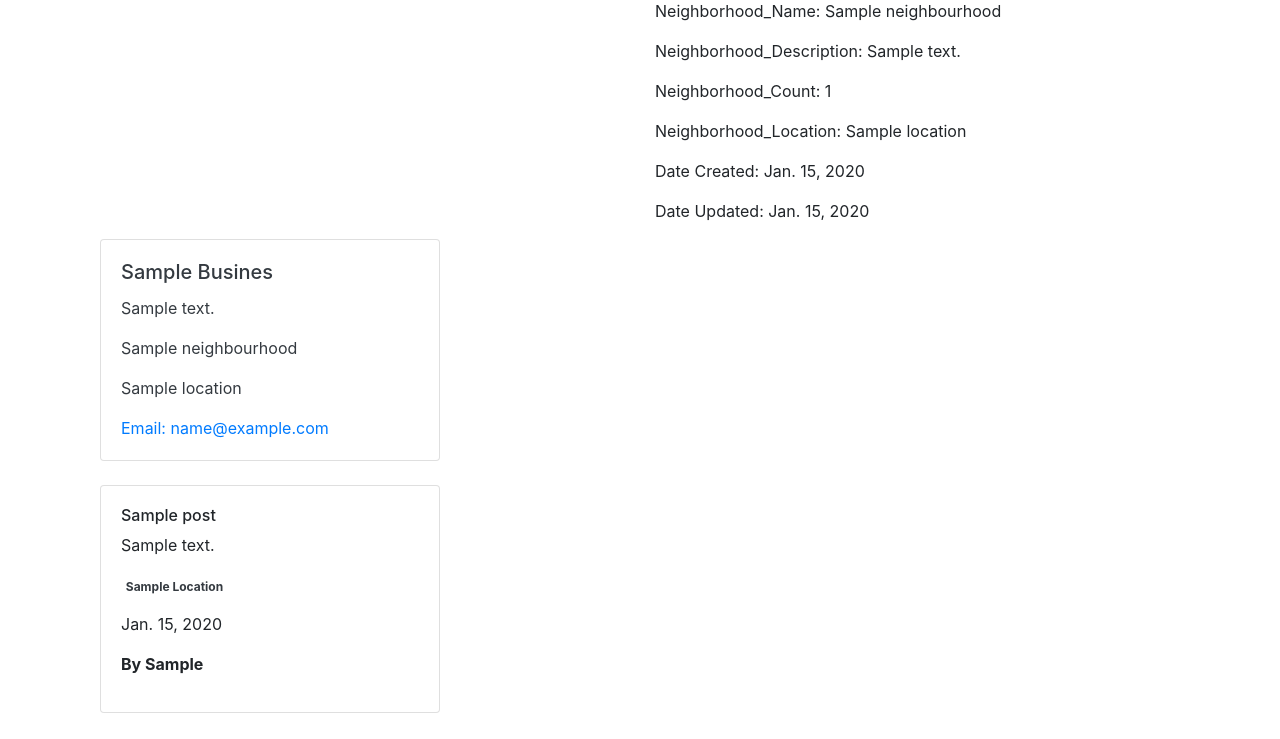
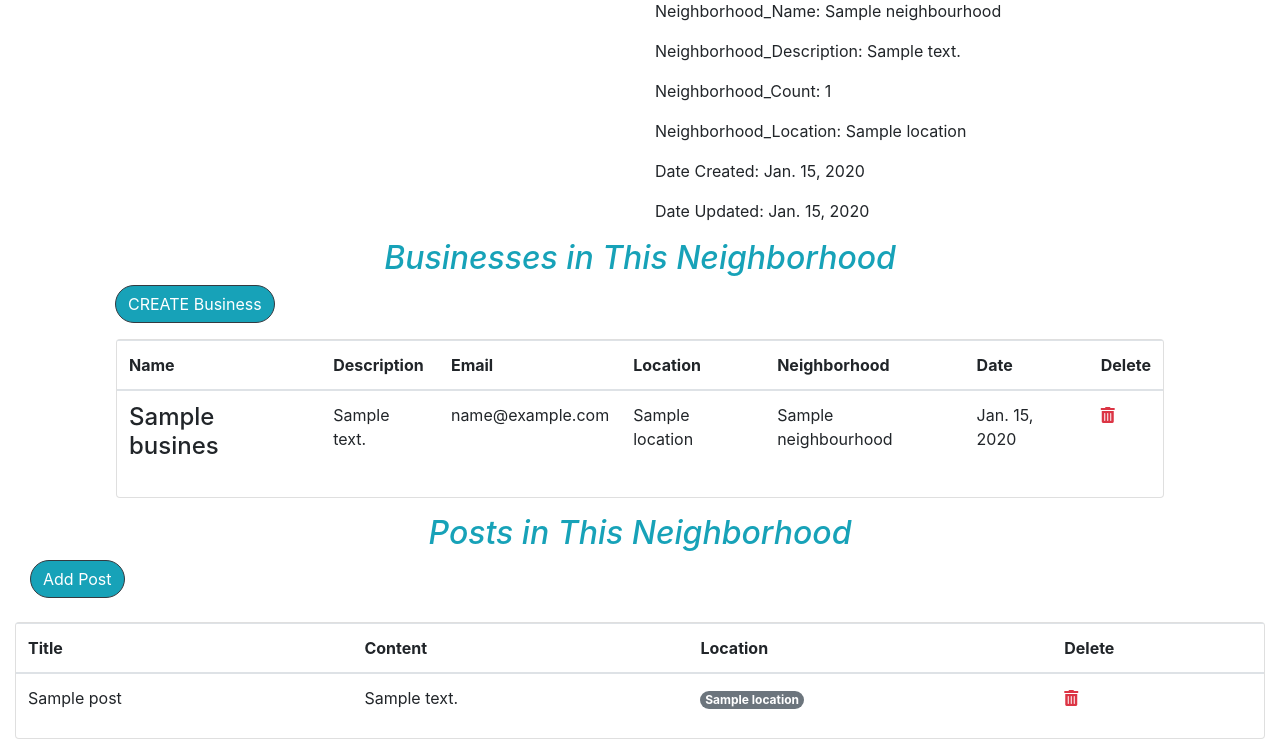
Before and after one commit to monginadiana/Neighbourhood, a Django app: a page that uses app/templates/navbar.html in a window 1280 px wide. Shown: the part 121-860 px from the top of the page. Before the commit the page ends 834 px from the top, so only its background shows below. Run offline with Django 3.2, Linux system fonts and the light colour scheme; a user stored in the database is signed in; tables that the repository leaves empty hold one stand-in row (values such as "Sample post"); some libraries are stand-ins or nearby versions; some web fonts are replaced.

```diff
--- a/app/templates/navbar.html
+++ b/app/templates/navbar.html
@@ -46,9 +46,8 @@
               class="card-img-top" alt="My profile picture" style="border-radius: 50%; width: 50%; height: auto;">
 
 
-          {% endif %} </a>
-
-            <a class="nav-item text-dark" href="/logout/">Logout</a>
+          {% endif %}
+        <a class="nav-item text-dark" href="/logout/">Logout</a>
 
   </div>
 
--- a/app/templates/single_hood.html
+++ b/app/templates/single_hood.html
@@ -27,81 +27,97 @@
           </div>
 
     </div>
-    {% for business in businesses %}
-            <div class="col-md-4 text-dark">
-                <div class="card" >
-                    <div class="card-body">
-                        <h5 class="card-title text-capitalize">{{ business.name }}</h5>
-                        <p>{{ business.description }}</p>
-                        <p>{{ business.neighborhood }}</p>
-                        <p>{{ business.location }}</p>
-                        <a href="malto:{{ business.email }}" class="card-link">Email: <span class="text-bold text-primary">{{ business.email }}</span> </a>
-                       <br>
-                    </div>
-                  </div>
+    <h2 style= "font-style:italic;"class="text-center text-info">Businesses in This Neighborhood</h2>
+        <div class="col-md-12">
+            <div class="col-md-6">
+                <a href="{%url 'create_business'  %}"  class="btn btn-outline-dark bg-info text-white rounded-pill mr-4">
+                 CREATE Business
+                </a>
             </div>
+            <div class="card m-3">
+                <table class="table">
+                    <thead>
+                        <tr>
 
-            {% empty %}
-            <div class="col-md-12">
-                <div class="card mb-4 post-card">
-                    <div class="card-body text-center">
-                        <h6 class="fade-item mb-2 text-danger">No businesses found within your Neighborhood!!</h6>
-                    </div>
-                </div>
-            {% endfor %}
-            {% for post in posts %}
-
-
-            <div class="col-md-4">
-                <img src="{{ post.photo.url }}" alt="" style="border-radius: 50%; width: 50%; height: auto;">
-
-                <div class="card mb-4 post-card">
-
-                    <div class="card-body">
-
-                            <h6 class="">{{ post.title }}</h6>
-                            <p class="">{{ post.content }}</p>
-                            <div >
-                                <div>
-                                    <p class="text-uppercase badge rounded-pill text-dark text-capitalize">{{ post.location }}</p>
-                                </div>
-                                <div>
-                                    <p>{{ post.created_on|date }}</p>
-                                </div>
-                            </div>
-                            <div class="">
-                                <div class="">
-
-                                    <div>
-                                        <p class="author mt-2 text-capitalize">
-                                            <strong>By <strong>
-                                                </strong>{{ post.user }}</strong>
-                                        </p>
-                                    </div>
-                                </div>
-
-                            </div>
-
-                    </div>
-                </div>
+                            <th scope="col">Name</th>
+                            <th scope="col">Description</th>
+                            <th scope="col">Email</th>
+                            <th scope="col">Location</th>
+                            <th scope="col">Neighborhood</th>
+                            <th scope="col">Date</th>
+                            <th scope="col">Delete</th>
+                        </tr>
+                    </thead>
+                    <tbody>
+                        {% for business in businesses %}
+                        <tr>
+                            <td class="b-text"><h4>{{ business.name }}</h4></td>
+                            <td>{{ business.description }}</td>
+                            <td>{{ business.email }}</td>
+                            <td>{{ business.location }}</td>
+                            <td>
+                                <span class="">
+                                    {{ business.neighborhood }}
+                                </span>
+                            </td>
+                            <td>{{ business.created_on|date }}</td>
+                            <td>
+                                <a class="text-danger" href="">
+                                    <i class="fa fa-trash-alt text-danger"></i>
+                                </a>
+                            </td>
+                        </tr>
+                        {% empty %}
+                        <tr>
+                            <td colspan="4" class="text-center text-danger">No Businesses Created!</td>
+                        </tr>
+                        {% endfor %}
+                    </tbody>
+                </table>
             </div>
-
-
-            {% empty %}
-            <div class="col-md-12">
-                <div class="card mb-4 post-card">
-                    <div class="card-body text-center">
-                        <h4 class="text-danger">No Posts within Your Area!!!</h4>
-                    </div>
-                </div>
+        </div>
+    </div>
+    <h2 style= "font-style:italic;"class="text-center text-info">Posts in This Neighborhood</h2></b>
+    <div class="col-md-12 links">
+        <div class="col-md-6">
+            <a href="{%url 'create_post'  %}"  class="btn btn-outline-dark bg-info text-white rounded-pill">
+             Add Post
+            </a>
+        </div>
+        <br>
+        <div class="card">
+            <table class="table">
+                <thead>
+                    <tr>
+                        <th scope="col">Title</th>
+                        <th scope="col">Content</th>
+                        <th scope="col">Location</th>
+                        <th scope="col">Delete</th>
+                    </tr>
+                </thead>
+                <tbody>
+                    {% for post in posts %}
+                    <tr>
+                        <td>{{ post.title }}</td>
+                        <td>{{ post.content }}</td>
+                        <td><span class="badge rounded-pill bg-secondary text-white">
+                                {{ post.location }}
+                            </span></td>
+                            <td>
+                                <a class="text-danger" href="">
+                                    <i class="fa fa-trash-alt text-danger"></i>
+                                </a>
+                            </td>
+                        </tr>
+                        {% empty %}
+                        <tr>
+                            <td colspan="5" class="text-center text-danger">No Posts Created!</td>
+                        </tr>
+                        {% endfor %}
+                    </tbody>
+                </table>
             </div>
-            {% endfor %}
-
-
-
-
-
-</div>
+        </div>
 
 
 
```
